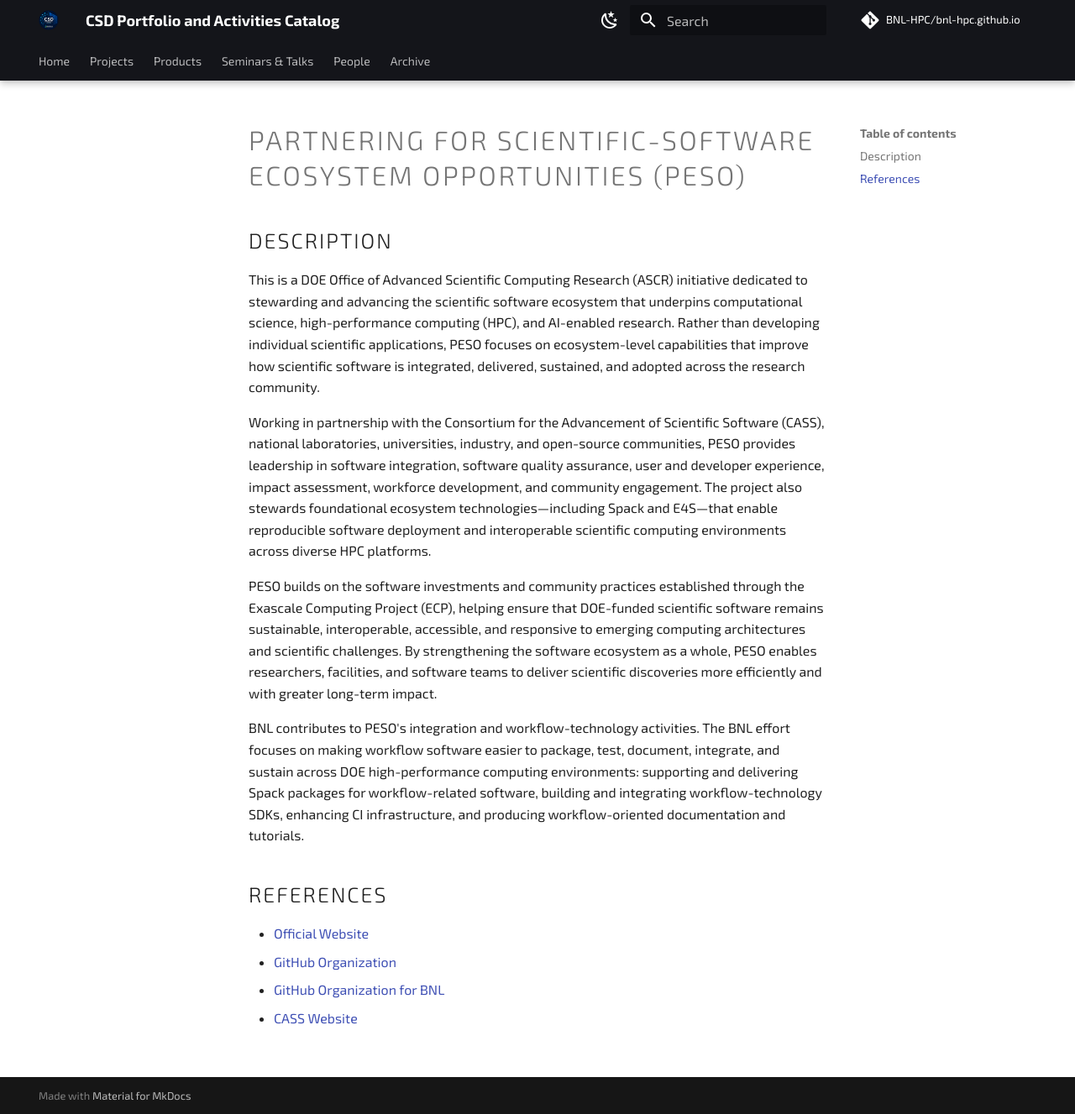
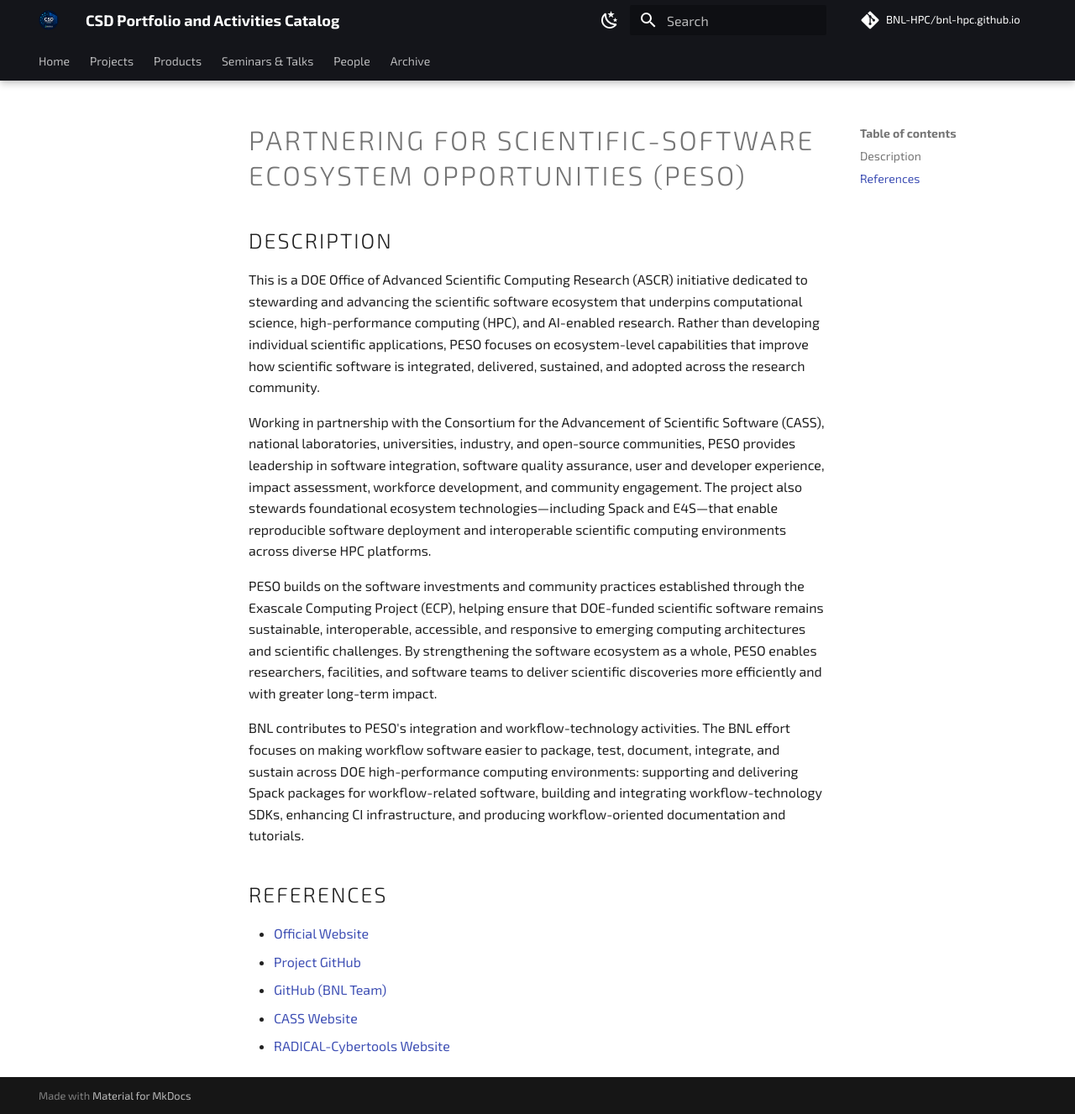
Before and after one commit to BNL-HPC/bnl-hpc.github.io, an MkDocs documentation site: the page built from docs/projects/peso.md, in a window 1280 px wide and 1327 px high. Shown: the whole window at 84% size. Built offline with MkDocs 1.6.1 and Material for MkDocs 9.7.7, drawn with Linux system fonts in a browser that asks for light colours; comment, search, counter and statistics services are not loaded.

Commit message:
docs: update project reference link labels and add relevant URLs across documentation pages

```diff
--- a/docs/projects/peso.md
+++ b/docs/projects/peso.md
@@ -19,6 +19,7 @@
 
 ## References
 - [Official Website](https://pesoproject.org)
-- [GitHub Organization](https://github.com/pesoproject)
-- [GitHub Organization for BNL](https://github.com/BNL-PESO-Hub)
+- [Project GitHub](https://github.com/pesoproject)
+- [GitHub (BNL Team)](https://github.com/BNL-PESO-Hub)
 - [CASS Website](https://cass.community)
+- [RADICAL-Cybertools Website](https://radical-cybertools.github.io)
```
Also changed, not shown: docs/projects/_project_template.md (+2 -1 lines), docs/projects/lucid.md (+2 -1 lines), docs/projects/modcon.md (+1 -1 lines).
